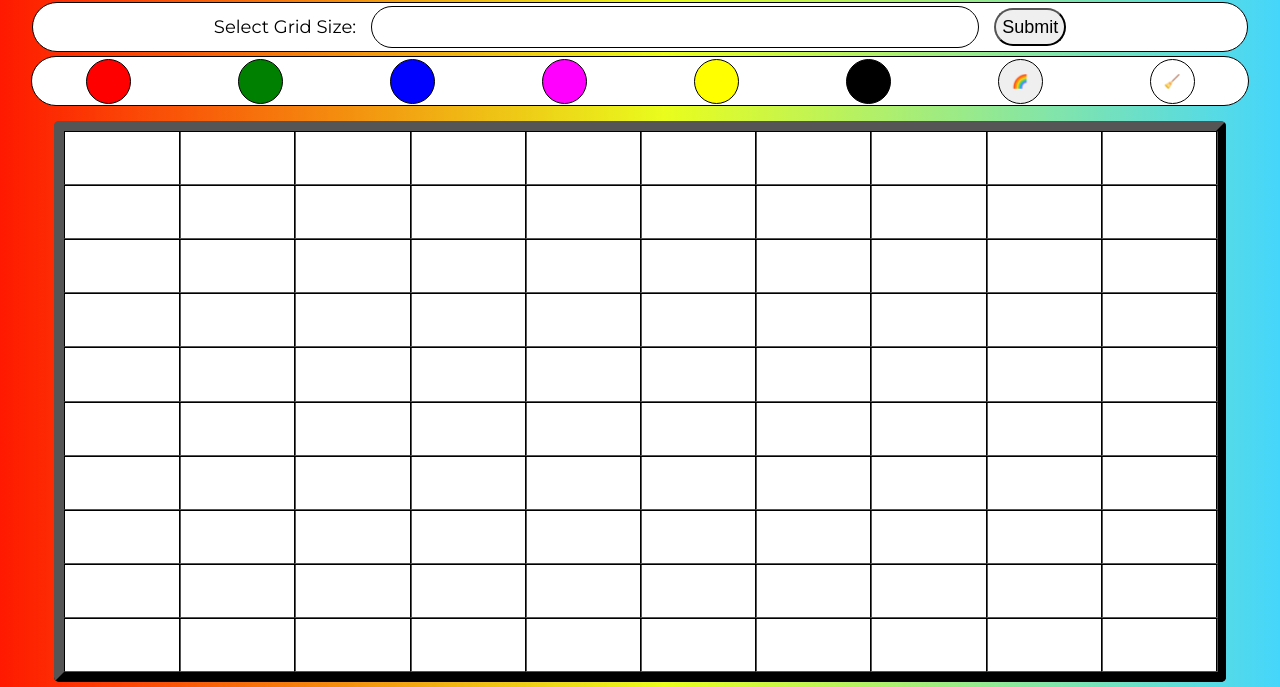
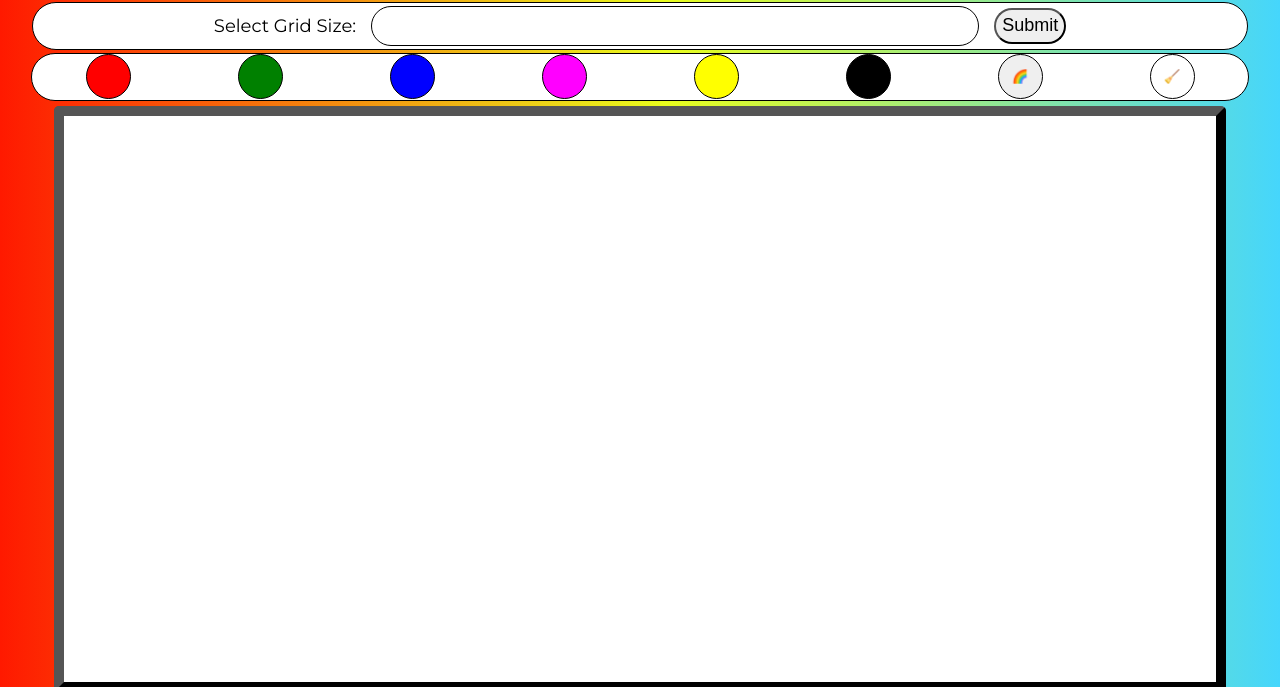
Before and after one commit to samglz10/Etch-A-Sketch, a plain HTML site: page Etch-A-Sketch/index.html in a window 1280 px wide. Shown: the part 66-753 px from the top of the page. Drawn offline with Linux system fonts and the light colour scheme.

Commit message:
removed broders from pixels

```diff
--- a/Etch-A-Sketch/index.css
+++ b/Etch-A-Sketch/index.css
@@ -5,8 +5,6 @@ html {
     font-optical-sizing: auto;
     font-style: normal;
 }
-
-
 
 h1{
     margin: 15px ;
@@ -70,15 +68,14 @@ input{
 }
 
 #container{
-    height: 90%;
+    height: 100%;
     width: 90%;
-    margin: 10px;
+    margin: auto;
     display: flex;
     flex-wrap: wrap;
     justify-content: flex-start;
     flex-direction: row;
-    border:  10px outset rgb(85, 85, 85);
-    flex-grow: 1;
+    border: 10px outset rgb(85, 85, 85);
     padding: 0;
     border-radius: 5px;
     background-color: white;
@@ -90,11 +87,12 @@ input{
     flex: 1;
     margin: 0;
     padding: 0;
+    height: 100%;
+    width: 100%;
 }
 .column{
     display: flex;
     flex: 1;
-    border: 1px inset black;
     height: 100%;
     width: 100%;
     margin: 0;
```
